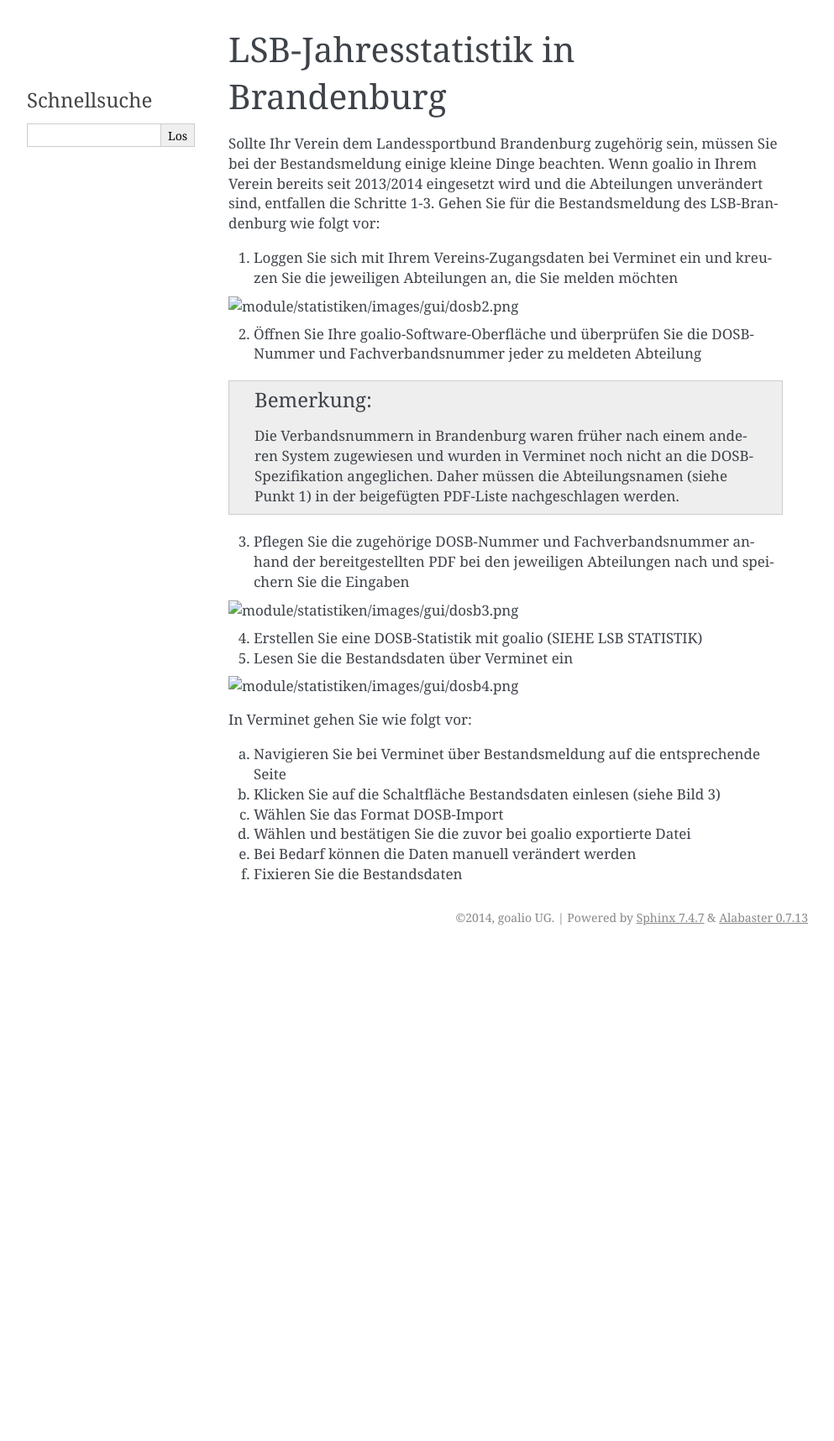
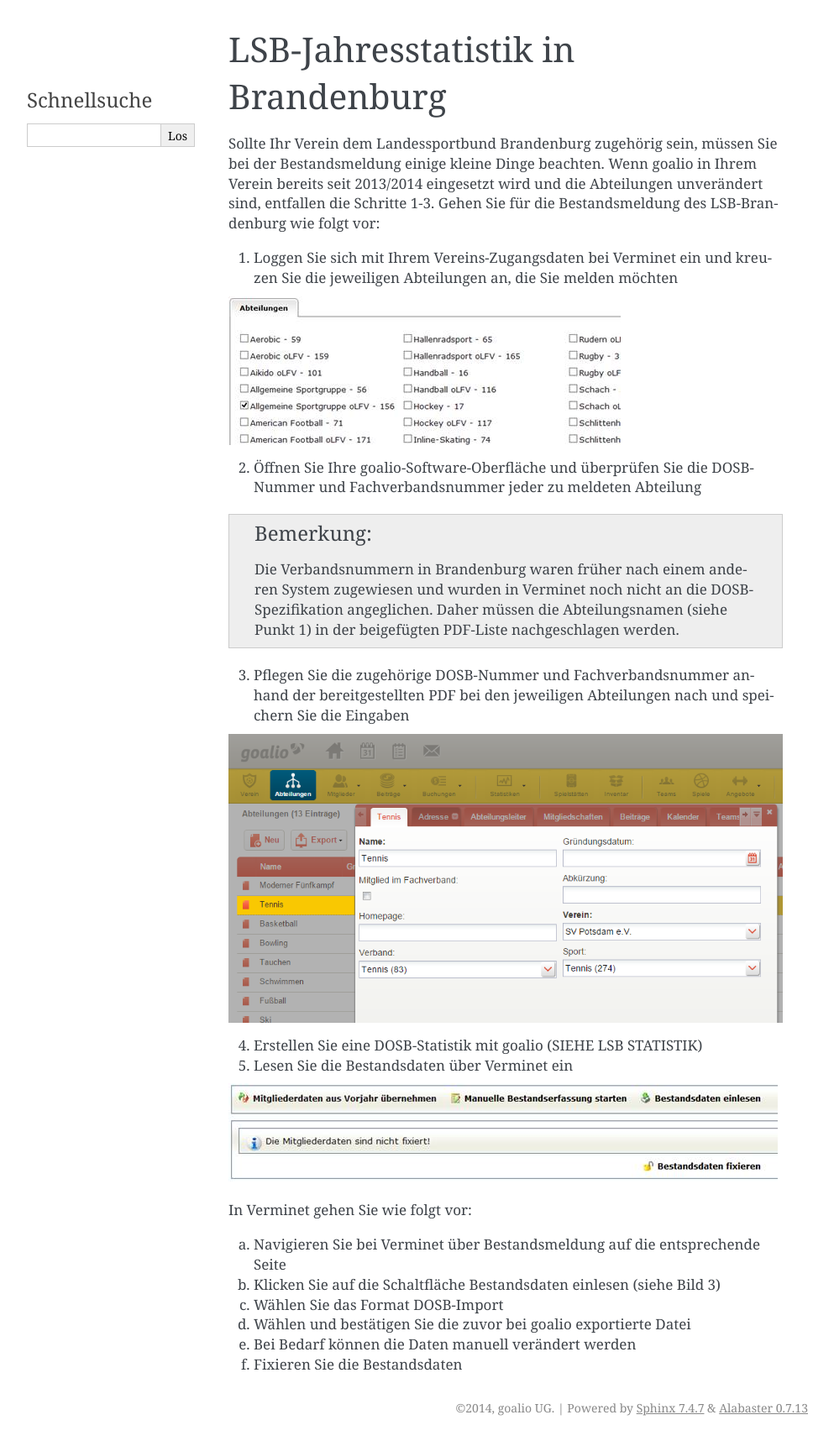
Before and after one commit to goalio/docs, a Sphinx documentation site: the page built from docs/module/statistiken/lsb_statistikbrandenburg.rst, in a window 1280 px wide. Shown: the whole page at 84% size, without its empty margins (148-1141 px from the left). Built offline with Sphinx 7.4.7, drawn with Linux system fonts in a browser that asks for light colours; formulas are drawn with MathJax 3; pages that are not in the unit, such as notebooks, are missing from menus; before the commit the page ends 1132 px from its top, so only the background shows below that.

Commit message:
Update lsb_statistikbrandenburg.rst

```diff
--- a/docs/module/statistiken/lsb_statistikbrandenburg.rst
+++ b/docs/module/statistiken/lsb_statistikbrandenburg.rst
@@ -5,7 +5,7 @@
 
 1. Loggen Sie sich mit Ihrem Vereins-Zugangsdaten bei Verminet ein und kreuzen Sie die jeweiligen Abteilungen an, die Sie melden möchten
 
-.. image:: images/gui/dosb2.png
+.. image:: ../../images/gui/dosb2.png
 
 
 2. Öffnen Sie Ihre goalio-Software-Oberfläche und überprüfen Sie die DOSB-Nummer und Fachverbandsnummer jeder zu meldeten Abteilung
@@ -15,12 +15,12 @@
 
 3. Pflegen Sie die zugehörige DOSB-Nummer und Fachverbandsnummer anhand der bereitgestellten PDF bei den jeweiligen Abteilungen nach und speichern Sie die Eingaben
 
-.. image:: images/gui/dosb3.png
+.. image:: ../../images/gui/dosb3.png
 
 4. Erstellen Sie eine DOSB-Statistik mit goalio (SIEHE LSB STATISTIK)
 5. Lesen Sie die Bestandsdaten über Verminet ein
 
-.. image:: images/gui/dosb4.png
+.. image:: ../../images/gui/dosb4.png
 
 In Verminet gehen Sie wie folgt vor:
 
```
